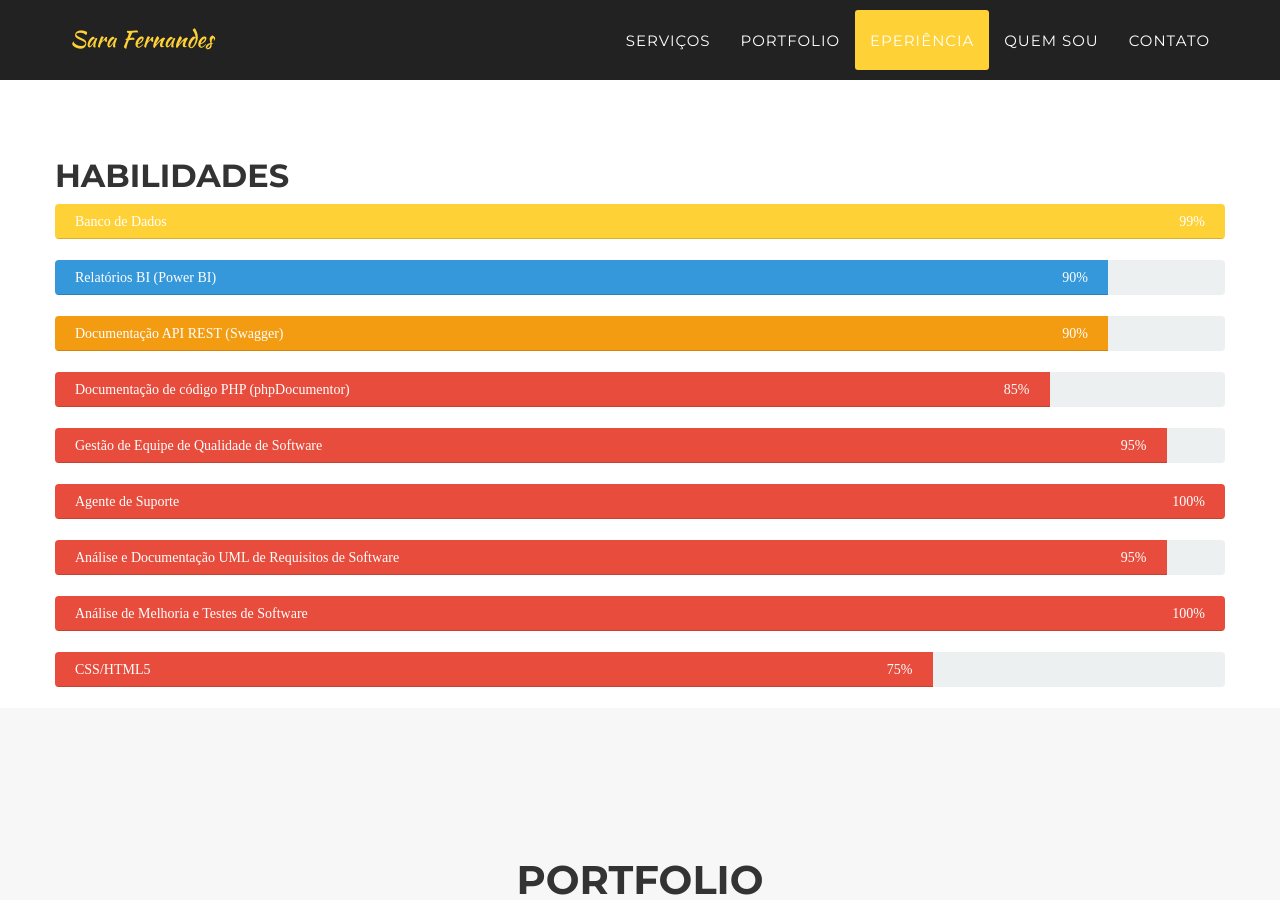
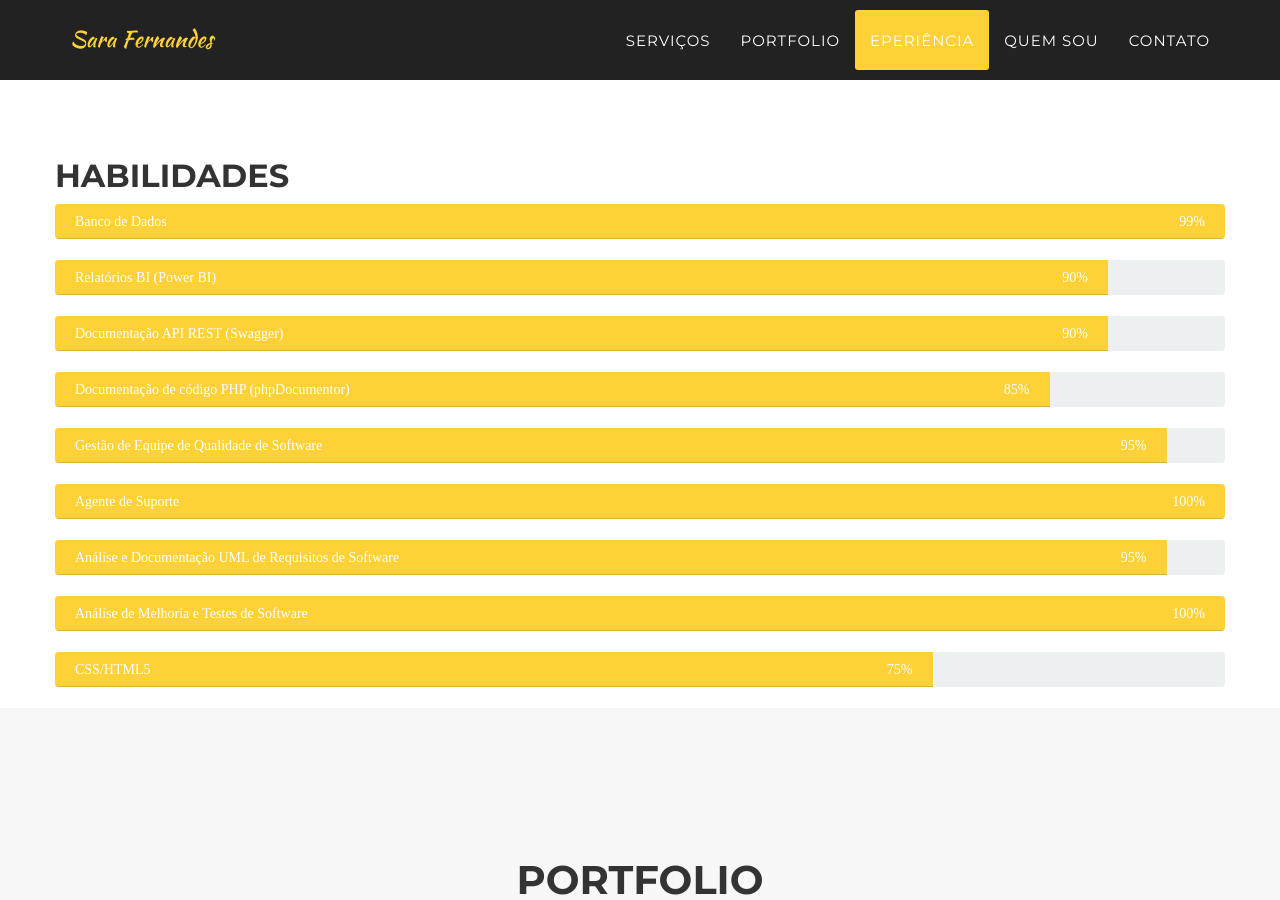
Before and after one commit to SaraFernandes/sarafernandes.github.io, a Jekyll site: the page built from index.html, in a window 1280 px wide and 900 px high, scrolled down 4264 px. Built offline with Jekyll 4.4.1, drawn with Linux system fonts in a browser that asks for light colours; some web fonts are replaced.

Commit message:
Update clients.html

```diff
--- a/_includes/clients.html
+++ b/_includes/clients.html
@@ -10,49 +10,49 @@
             </div>
 
             <div class="progress skill-bar">
-                <div class="progress-bar progress-bar-info" role="progressbar" aria-valuenow="90" aria-valuemin="0" aria-valuemax="100" >
+                <div class="progress-bar progress-bar-success" role="progressbar" aria-valuenow="90" aria-valuemin="0" aria-valuemax="100" >
                     <span class="skill">Relatórios BI (Power BI)<i class="val">90%</i></span>
                 </div>
             </div>
 
             <div class="progress skill-bar">
-                <div class="progress-bar progress-bar-warning" role="progressbar" aria-valuenow="90" aria-valuemin="0" aria-valuemax="100">
+                <div class="progress-bar progress-bar-success" role="progressbar" aria-valuenow="90" aria-valuemin="0" aria-valuemax="100">
                     <span class="skill">Documentação API REST (Swagger)<i class="val">90%</i></span>
                 </div>
             </div>
 
             <div class="progress skill-bar">
-                <div class="progress-bar progress-bar-danger" role="progressbar" aria-valuenow="85" aria-valuemin="0" aria-valuemax="100">
+                <div class="progress-bar progress-bar-success" role="progressbar" aria-valuenow="85" aria-valuemin="0" aria-valuemax="100">
                     <span class="skill">Documentação de código PHP (phpDocumentor) <i class="val">85%</i></span>
                 </div>
             </div>
 
 	    <div class="progress skill-bar">
-                <div class="progress-bar progress-bar-danger" role="progressbar" aria-valuenow="95" aria-valuemin="0" aria-valuemax="100">
+                <div class="progress-bar progress-bar-success" role="progressbar" aria-valuenow="95" aria-valuemin="0" aria-valuemax="100">
                     <span class="skill">Gestão de Equipe de Qualidade de Software<i class="val">95%</i></span>
                 </div>
             </div>
 
 	    <div class="progress skill-bar">
-                <div class="progress-bar progress-bar-danger" role="progressbar" aria-valuenow="100" aria-valuemin="0" aria-valuemax="100">
+                <div class="progress-bar progress-bar-success" role="progressbar" aria-valuenow="100" aria-valuemin="0" aria-valuemax="100">
                     <span class="skill">Agente de Suporte<i class="val">100%</i></span>
                 </div>
             </div>
 
 	   <div class="progress skill-bar">
-                <div class="progress-bar progress-bar-danger" role="progressbar" aria-valuenow="95" aria-valuemin="0" aria-valuemax="100">
+                <div class="progress-bar progress-bar-success" role="progressbar" aria-valuenow="95" aria-valuemin="0" aria-valuemax="100">
                     <span class="skill">Análise e Documentação UML de Requisitos de Software<i class="val">95%</i></span>
                 </div>
            </div>
 
            <div class="progress skill-bar">
-                <div class="progress-bar progress-bar-danger" role="progressbar" aria-valuenow="100" aria-valuemin="0" aria-valuemax="100">
+                <div class="progress-bar progress-bar-success" role="progressbar" aria-valuenow="100" aria-valuemin="0" aria-valuemax="100">
                     <span class="skill"> Análise de Melhoria e Testes de Software<i class="val">100%</i></span>
                 </div>
            </div>
 
 	   <div class="progress skill-bar">
-                <div class="progress-bar progress-bar-danger" role="progressbar" aria-valuenow="75" aria-valuemin="0" aria-valuemax="100">
+                <div class="progress-bar progress-bar-success" role="progressbar" aria-valuenow="75" aria-valuemin="0" aria-valuemax="100">
                     <span class="skill">CSS/HTML5<i class="val">75%</i></span>
                 </div>
            </div>
```
